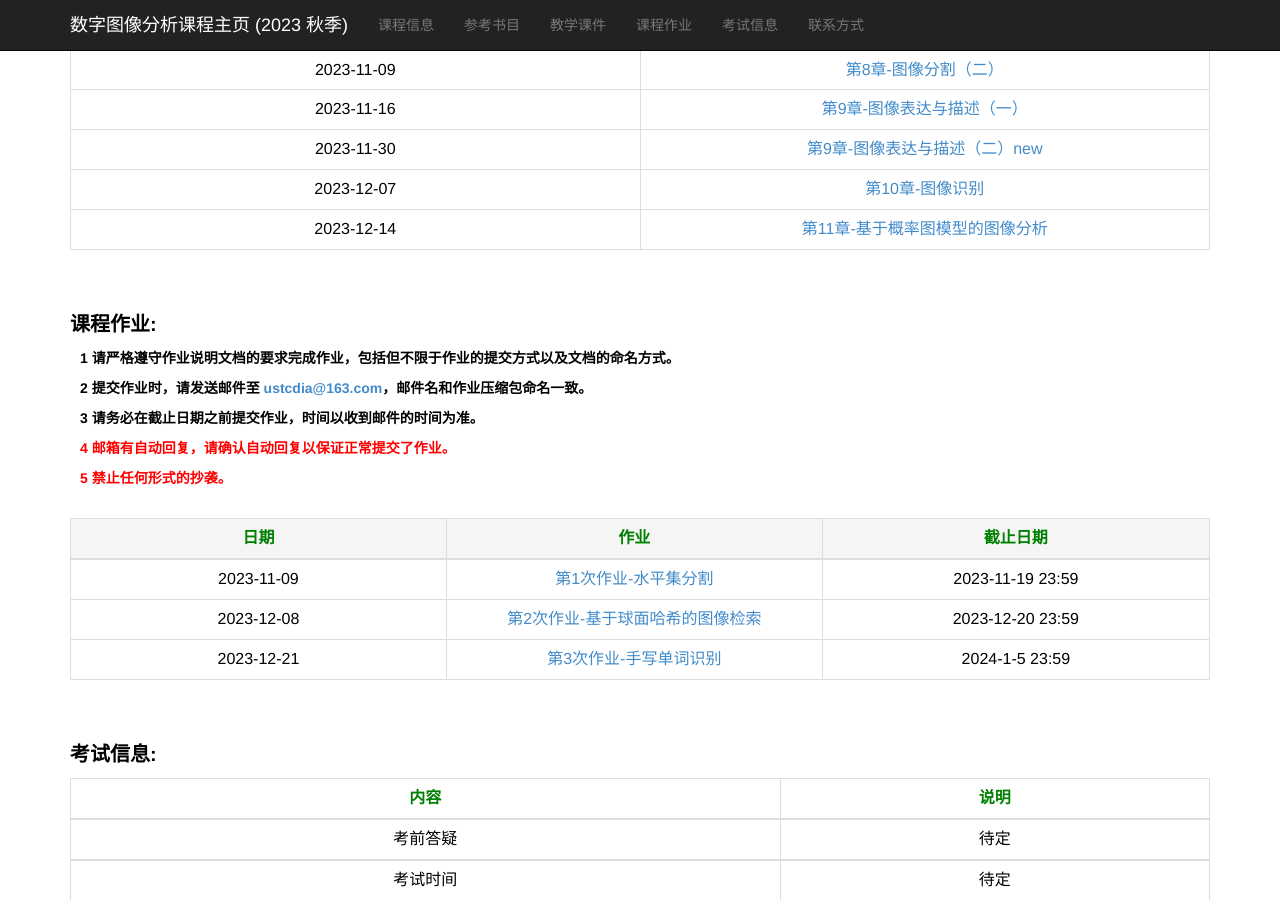
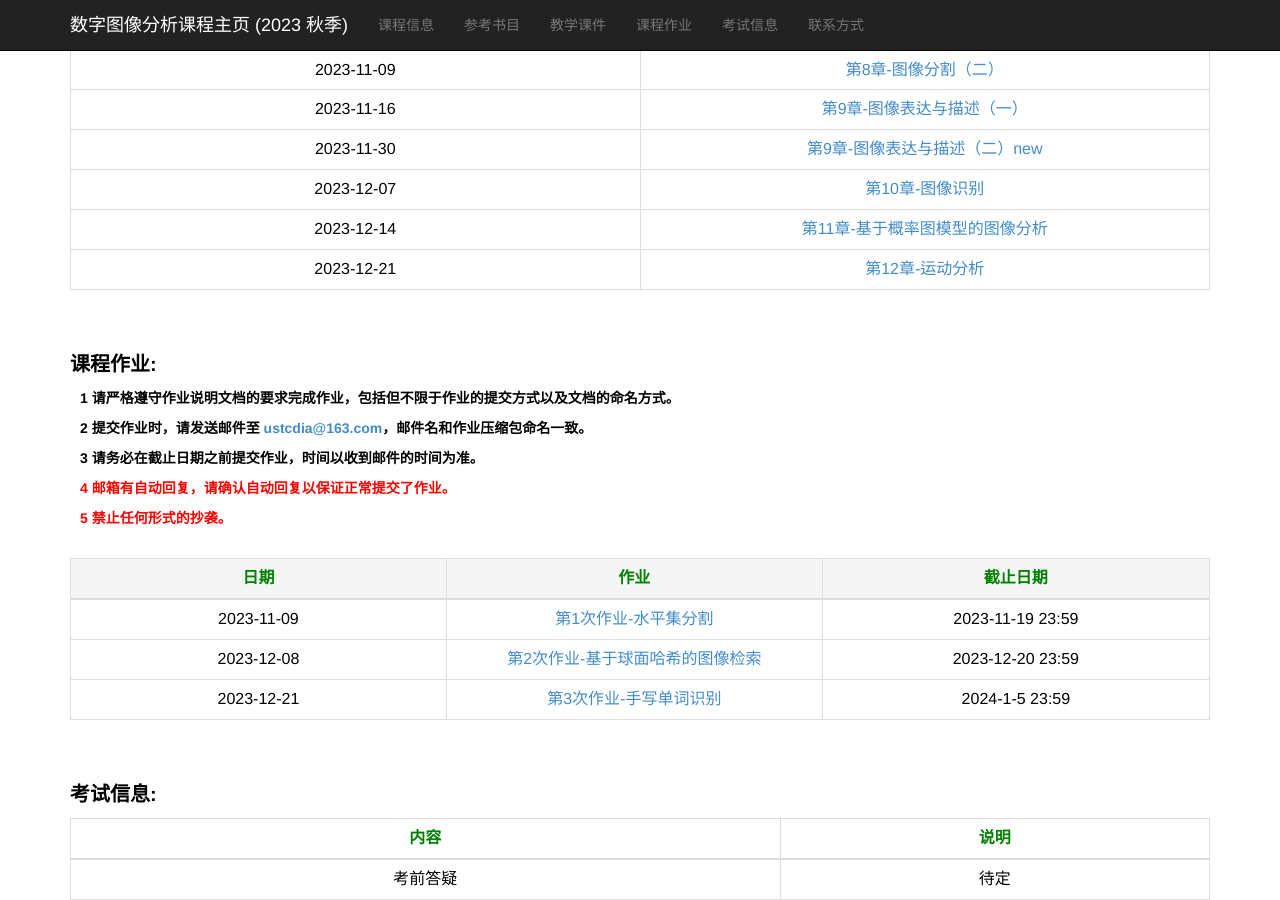
Before and after one commit to ustc-dia/ustc-dia.github.io, a Jekyll site: the page index.html, which Jekyll copies as it is, in a window 1280 px wide and 900 px high, scrolled down 1153 px. Built offline with Jekyll 4.4.1, drawn with Linux system fonts in a browser that asks for light colours.

Commit message:
update slide12

```diff
--- a/index.html
+++ b/index.html
@@ -240,11 +240,11 @@
                     <td><a href="./slides_2023_autumn/第11章-基于概率图模型的图像分析.pdf" target="_blank">第11章-基于概率图模型的图像分析</a></td>
                 </tr>
 
-                <!--
                 <tr>
-                    <td>2023-04-20</td>
+                    <td>2023-12-21</td>
                     <td><a href="./slides_2023_autumn/第12章-运动分析.pdf" target="_blank">第12章-运动分析</a></td>
                 </tr>
+                <!--
 
                 <tr>
                     <td>2023-04-27</td>
```
Also changed, not shown: 1 other file.
